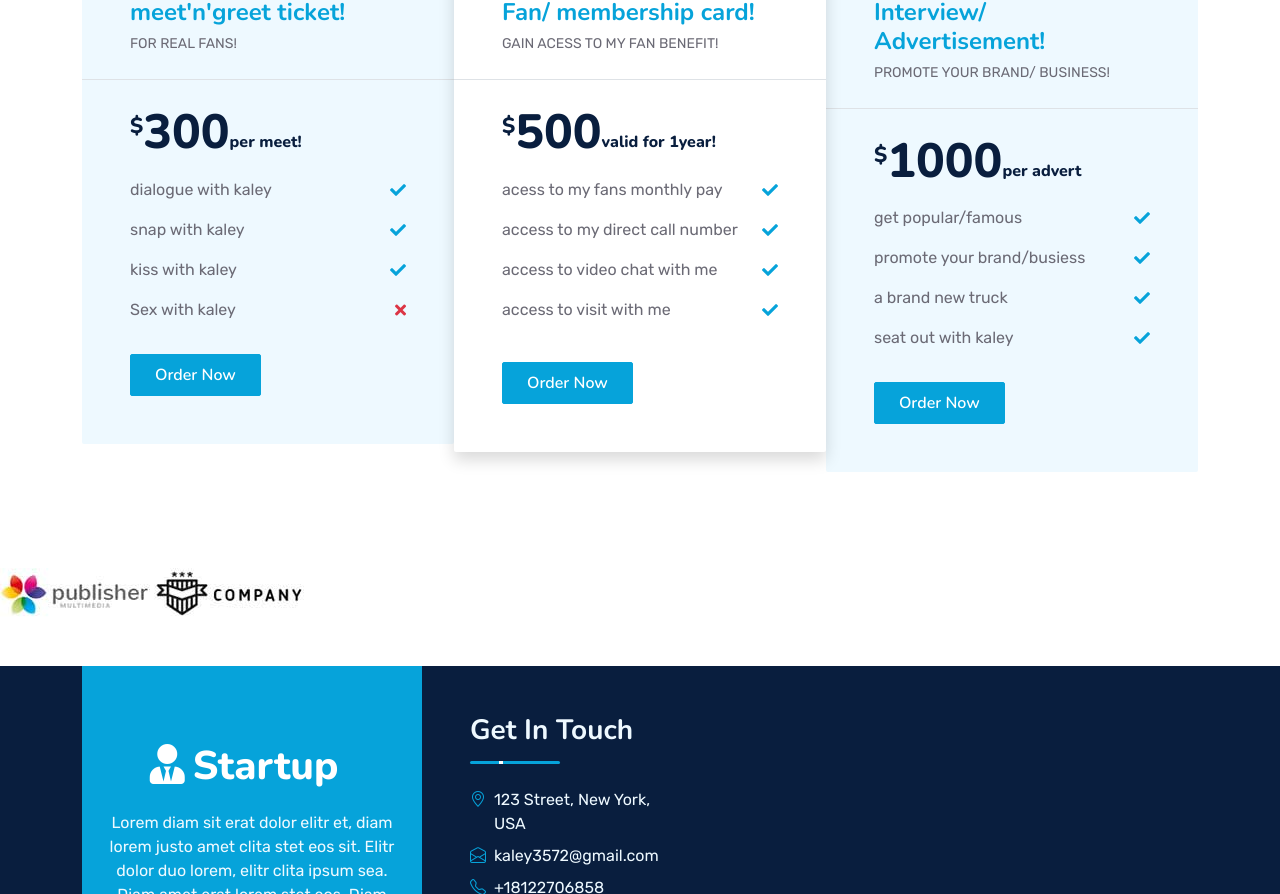
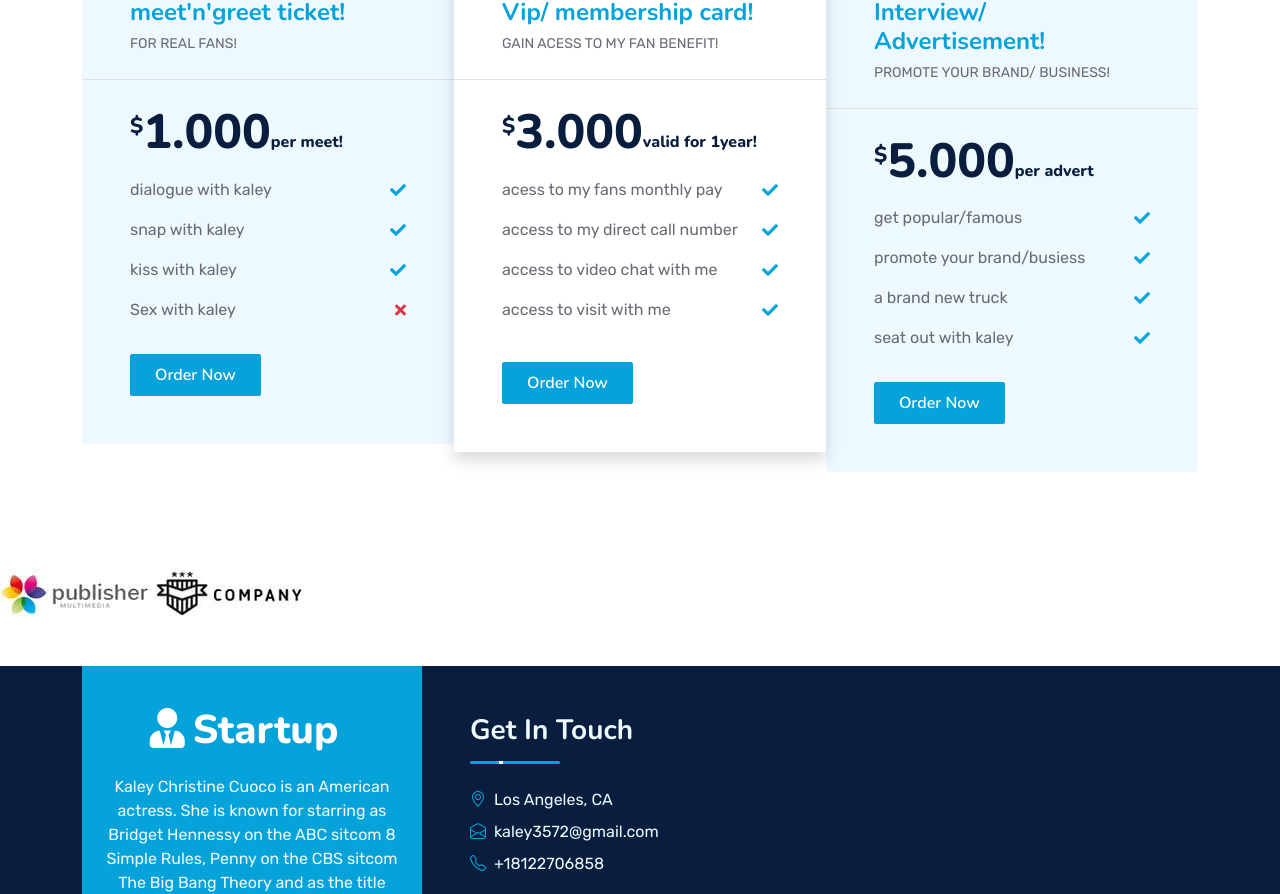
Before and after one commit to Kalashin1/kalye-coco, a plain HTML site: page price.html in a window 1280 px wide. Shown: the part 837-1731 px from the top of the page. Drawn offline with nearby package versions, Linux system fonts and the light colour scheme.

Commit message:
added new files

```diff
--- a/price.html
+++ b/price.html
@@ -150,7 +150,7 @@
                         </div>
                         <div class="p-5 pt-0">
                             <h1 class="display-5 mb-3">
-                                <small class="align-top" style="font-size: 22px; line-height: 45px;">$</small>300<small
+                                <small class="align-top" style="font-size: 22px; line-height: 45px;">$</small>1.000<small
                                     class="align-bottom" style="font-size: 16px; line-height: 40px;">per meet!</small>
                             </h1>
                             <div class="d-flex justify-content-between mb-3"><span>dialogue with kaley</span><i class="fa fa-check text-primary pt-1"></i></div>
@@ -165,12 +165,12 @@
                 <div class="col-lg-4 wow slideInUp" data-wow-delay="0.3s">
                     <div class="bg-white rounded shadow position-relative" style="z-index: 1;">
                         <div class="border-bottom py-4 px-5 mb-4">
-                            <h4 class="text-primary mb-1">Fan/ membership card!</h4>
+                            <h4 class="text-primary mb-1">Vip/ membership card!</h4>
                             <small class="text-uppercase">gain acess to my fan benefit!</small>
                         </div>
                         <div class="p-5 pt-0">
                             <h1 class="display-5 mb-3">
-                                <small class="align-top" style="font-size: 22px; line-height: 45px;">$</small>500<small
+                                <small class="align-top" style="font-size: 22px; line-height: 45px;">$</small>3.000<small
                                     class="align-bottom" style="font-size: 16px; line-height: 40px;">valid for 1year!</small>
                             </h1>
                             <div class="d-flex justify-content-between mb-3"><span>acess to my fans monthly pay</span><i class="fa fa-check text-primary pt-1"></i></div>
@@ -190,7 +190,7 @@
                         </div>
                         <div class="p-5 pt-0">
                             <h1 class="display-5 mb-3">
-                                <small class="align-top" style="font-size: 22px; line-height: 45px;">$</small>1000<small
+                                <small class="align-top" style="font-size: 22px; line-height: 45px;">$</small>5.000<small
                                     class="align-bottom" style="font-size: 16px; line-height: 40px;">per advert</small>
                             </h1>
                             <div class="d-flex justify-content-between mb-3"><span>get popular/famous</span><i class="fa fa-check text-primary pt-1"></i></div>
@@ -238,7 +238,7 @@
                         <a href="index.html" class="navbar-brand">
                             <h1 class="m-0 text-white"><i class="fa fa-user-tie me-2"></i>Startup</h1>
                         </a>
-                        <p class="mt-3 mb-4">Lorem diam sit erat dolor elitr et, diam lorem justo amet clita stet eos sit. Elitr dolor duo lorem, elitr clita ipsum sea. Diam amet erat lorem stet eos. Diam amet et kasd eos duo.</p>
+                        <p class="mt-3 mb-4">Kaley Christine Cuoco is an American actress. She is known for starring as Bridget Hennessy on the ABC sitcom 8 Simple Rules, Penny on the CBS sitcom The Big Bang Theory and as the title character in the HBO Max comedic thriller The Flight Attendant. </p>
                         <form action="">
                             <div class="input-group">
                                 <input type="text" class="form-control border-white p-3" placeholder="Your Email">
@@ -255,7 +255,7 @@
                             </div>
                             <div class="d-flex mb-2">
                                 <i class="bi bi-geo-alt text-primary me-2"></i>
-                                <p class="mb-0">123 Street, New York, USA</p>
+                                <p class="mb-0">Los Angeles, CA</p>
                             </div>
                             <div class="d-flex mb-2">
                                 <i class="bi bi-envelope-open text-primary me-2"></i>
```
Also changed, not shown: index.html (+2 -2 lines).
